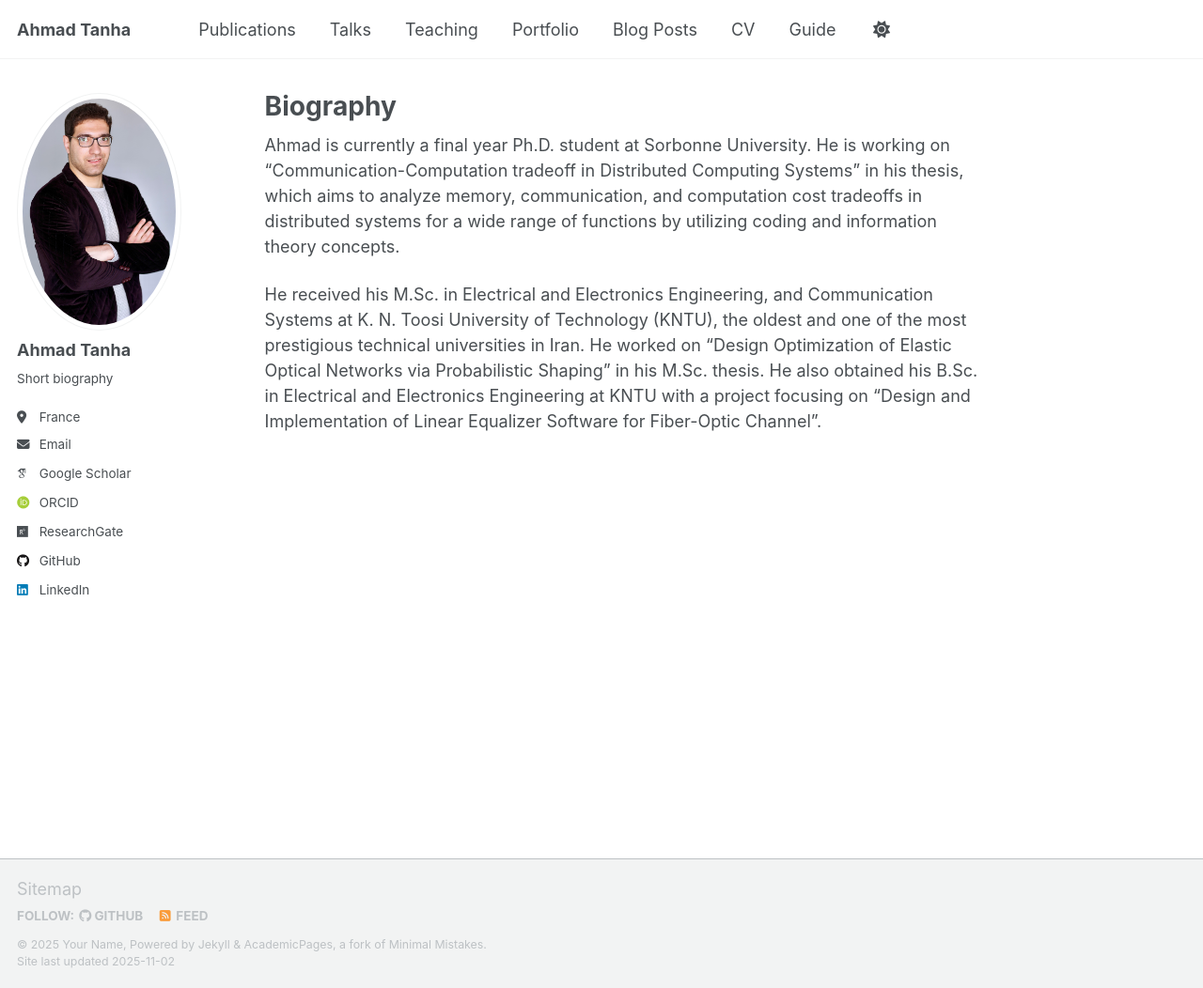
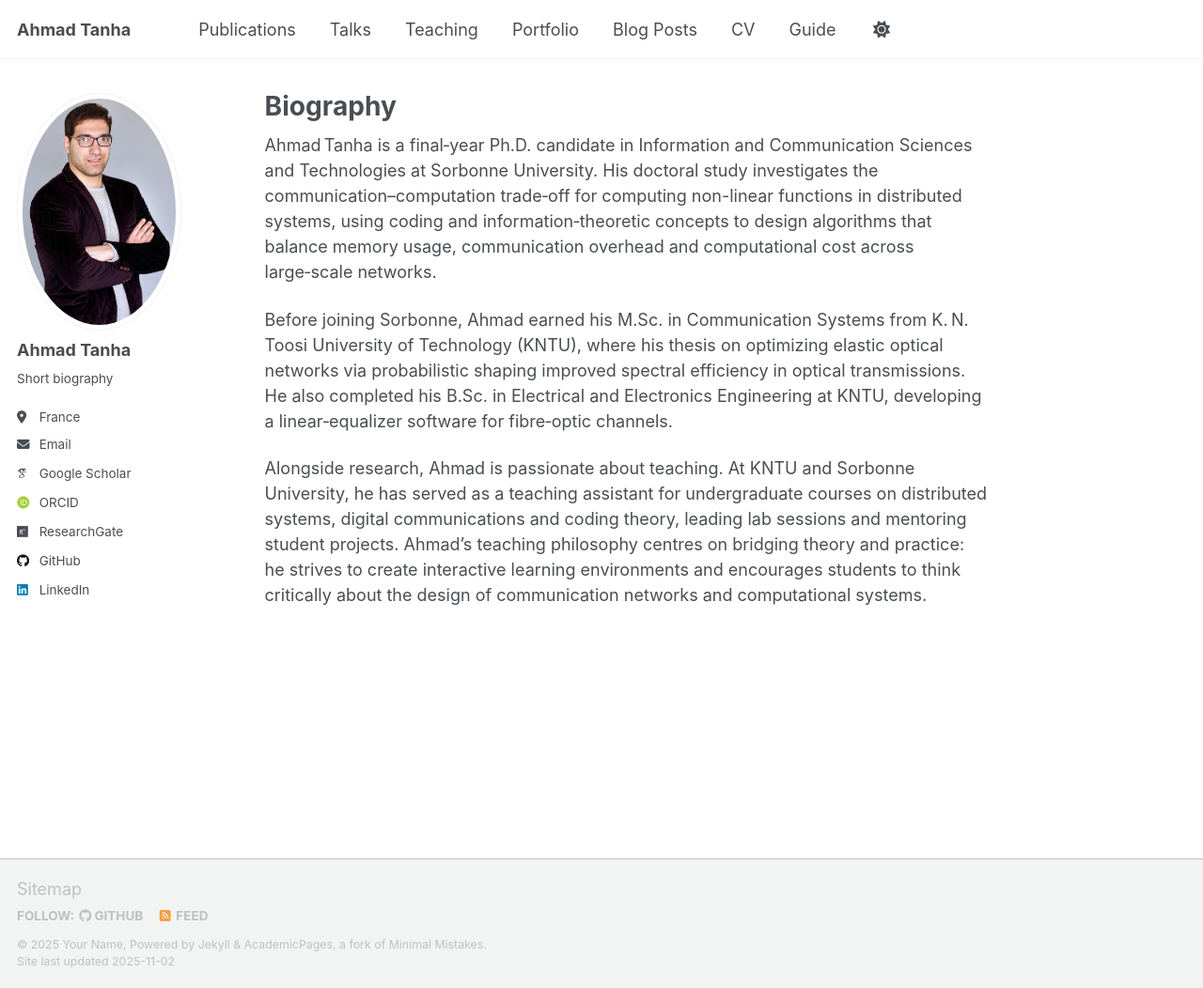
Before and after one commit to ahmadtanhaa/ahmadtanhaa.github.io, a Jekyll site: the page built from _pages/about.md, in a window 1280 px wide and 1052 px high. Shown: the whole window at 94% size. Built offline with Jekyll 4.4.1, drawn with Linux system fonts in a browser that asks for light colours; some web fonts are replaced; a script that is not in the unit is left out.

Commit message:
Update about.md

```diff
--- a/_pages/about.md
+++ b/_pages/about.md
@@ -8,12 +8,26 @@ redirect_from:
 ---
 
 
+
+Ahmad Tanha is a final‑year Ph.D. candidate in Information and Communication Sciences and Technologies at Sorbonne University. His doctoral study investigates the communication–computation trade‑off for computing non-linear functions in distributed systems, using coding and information‑theoretic concepts to design algorithms that balance memory usage, communication overhead and computational cost across large‑scale networks.
+<!-- Through this work he has published and presented at international conferences and in peer‑reviewed journals, contributing to the emerging field of coded distributed computing.-->
+
+Before joining Sorbonne, Ahmad earned his M.Sc. in Communication Systems from K. N. Toosi University of Technology (KNTU), where his thesis on optimizing elastic optical networks via probabilistic shaping improved spectral efficiency in optical transmissions. He also completed his B.Sc. in Electrical and Electronics Engineering at KNTU, developing a linear‑equalizer software for fibre‑optic channels.
+
+Alongside research, Ahmad is passionate about teaching. At KNTU and Sorbonne University, he has served as a teaching assistant for undergraduate courses on distributed systems, digital communications and coding theory, leading lab sessions and mentoring student projects. Ahmad’s teaching philosophy centres on bridging theory and practice: he strives to create interactive learning environments and encourages students to think critically about the design of communication networks and computational systems.
+
+
+
+
+
+<!--
+
 Ahmad is currently a final year Ph.D. student at Sorbonne University. He is working on “Communication-Computation tradeoff in Distributed Computing Systems” in his thesis, which aims to analyze memory, communication, and computation cost tradeoffs in distributed systems for a wide range of functions by utilizing coding and information theory concepts.
 
 He received his M.Sc. in Electrical and Electronics Engineering, and Communication Systems at K. N. Toosi University of Technology (KNTU), the oldest and one of the most prestigious technical universities in Iran. He worked on “Design Optimization of Elastic Optical Networks via Probabilistic Shaping” in his M.Sc. thesis. He also obtained his B.Sc. in Electrical and Electronics Engineering at KNTU with a project focusing on “Design and Implementation of Linear Equalizer Software for Fiber-Optic Channel”.
 
 
-<!--
+
 
 This is the front page of a website that is powered by the [Academic Pages template](https://github.com/academicpages/academicpages.github.io) and hosted on GitHub pages. [GitHub pages](https://pages.github.com) is a free service in which websites are built and hosted from code and data stored in a GitHub repository, automatically updating when a new commit is made to the repository. This template was forked from the [Minimal Mistakes Jekyll Theme](https://mmistakes.github.io/minimal-mistakes/) created by Michael Rose, and then extended to support the kinds of content that academics have: publications, talks, teaching, a portfolio, blog posts, and a dynamically-generated CV. Incidentally, these same features make it a great template for anyone that needs to show off a professional template!
 
```
